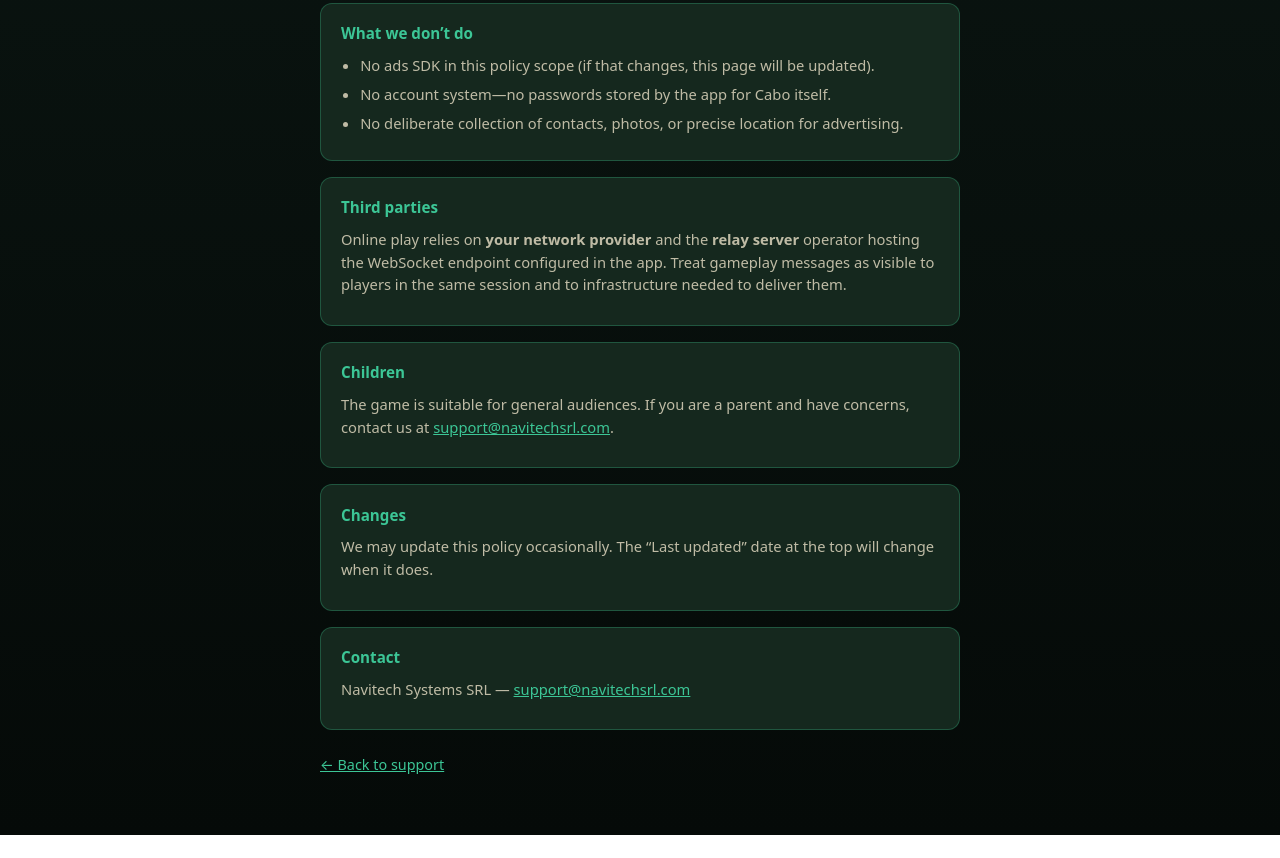
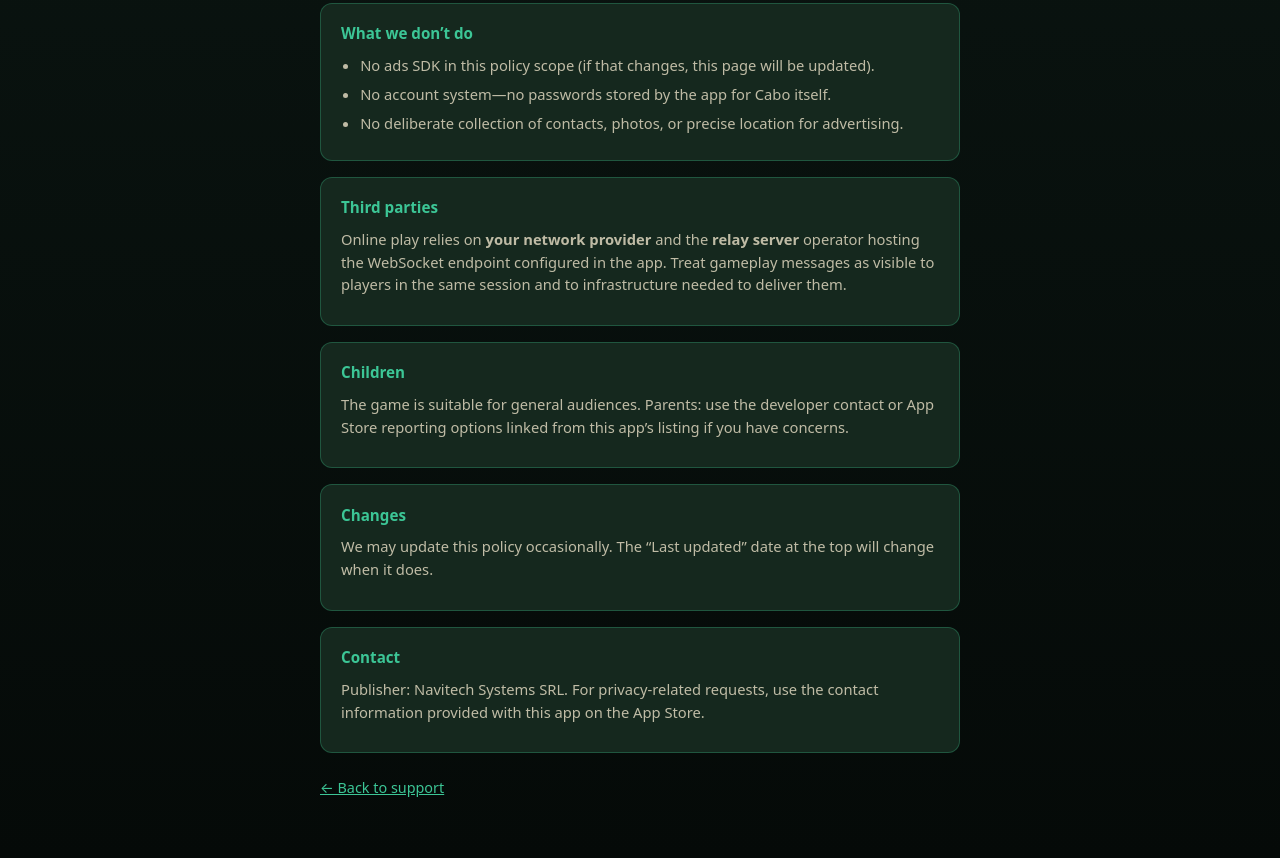
Before and after one commit to Nacko577/CaboGame, a plain HTML site: page docs/privacy.html in a window 1280 px wide. Shown: the part 600-1458 px from the top of the page. Before the commit the page ends 1435 px from the top, so only its background shows below. Drawn offline with Linux system fonts and the light colour scheme.

Commit message:
Support and privacy pages changes

```diff
--- a/docs/privacy.html
+++ b/docs/privacy.html
@@ -83,8 +83,8 @@
     <section>
       <h2>Children</h2>
       <p>
-        The game is suitable for general audiences. If you are a parent and have concerns, contact us at
-        <a href="mailto:support@navitechsrl.com">support@navitechsrl.com</a>.
+        The game is suitable for general audiences. Parents: use the developer contact or App Store reporting options
+        linked from this app’s listing if you have concerns.
       </p>
     </section>
 
@@ -98,7 +98,8 @@
     <section>
       <h2>Contact</h2>
       <p>
-        Navitech Systems SRL — <a href="mailto:support@navitechsrl.com">support@navitechsrl.com</a>
+        Publisher: Navitech Systems SRL. For privacy-related requests, use the contact information provided with
+        this app on the App Store.
       </p>
     </section>
 
```
Also changed, not shown: docs/index.html (+3 -4 lines).
